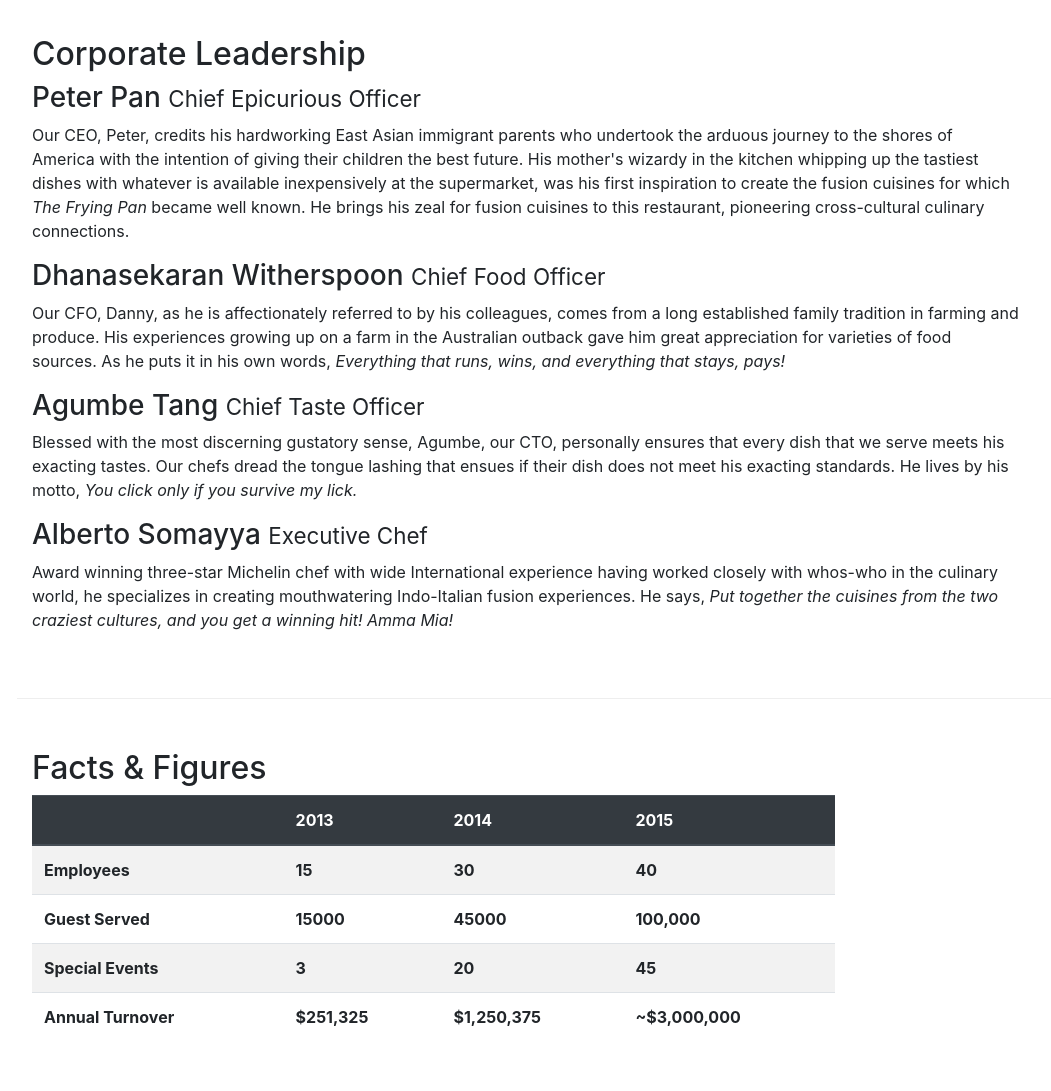
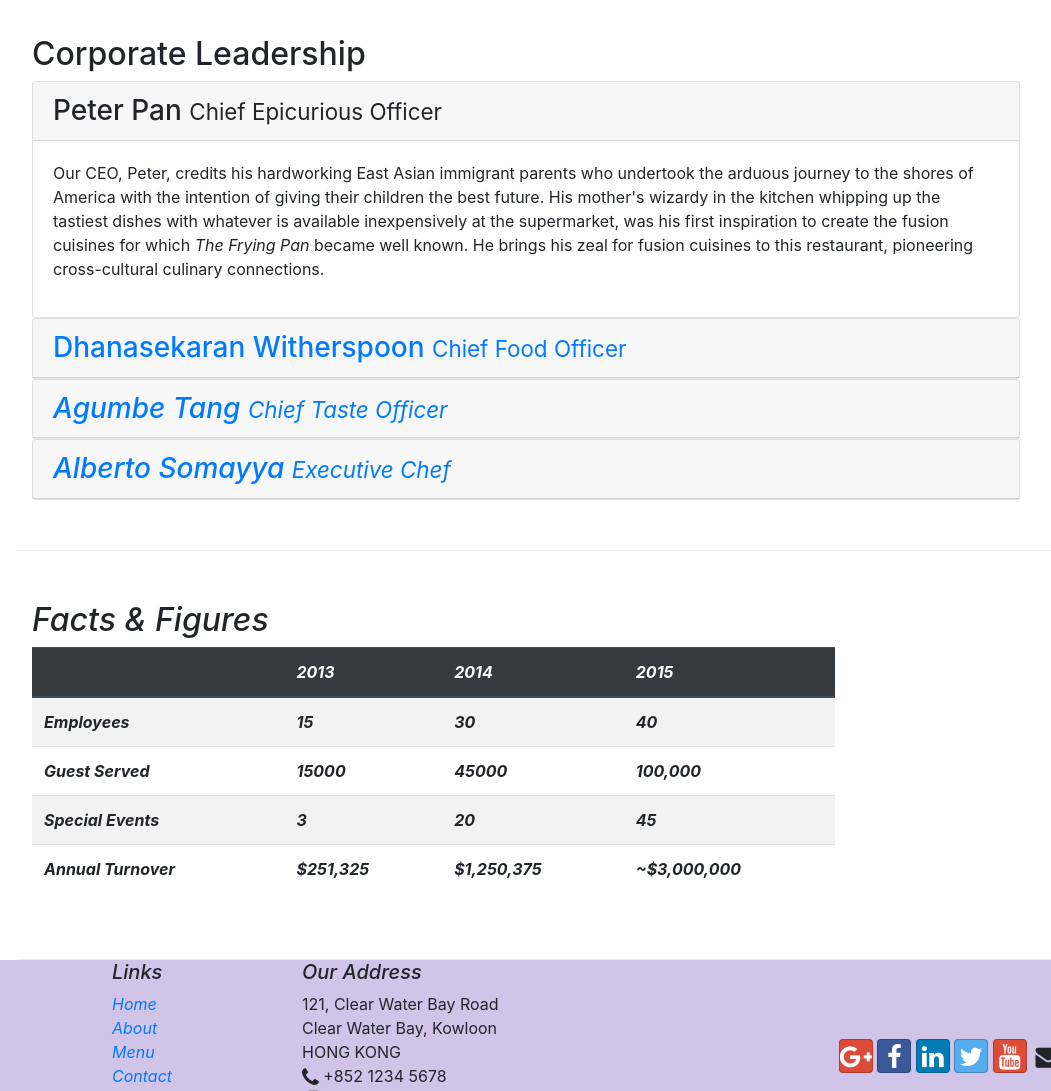
Before and after one commit to yashsuri99/boostrap-project, a website: page aboutus.html in a window 1280 px wide. Shown: the part 940-2031 px from the top of the page, without its empty margins (68-1119 px from the left). Drawn offline with nearby package versions, Linux system fonts and the light colour scheme.

Commit message:
tabs and accordion

```diff
--- a/aboutus.html
+++ b/aboutus.html
@@ -102,14 +102,64 @@
         <div class="row row-content align-item-center">
             <div class="col-md-11">
                 <h2>Corporate Leadership</h2>
-                <h3>Peter Pan <small>Chief Epicurious Officer</small></h3>
-                <p class="d-none d-sm-block">Our CEO, Peter, credits his hardworking East Asian immigrant parents who undertook the arduous journey to the shores of America with the intention of giving their children the best future. His mother's wizardy in the kitchen whipping up the tastiest dishes with whatever is available inexpensively at the supermarket, was his first inspiration to create the fusion cuisines for which <em>The Frying Pan</em> became well known. He brings his zeal for fusion cuisines to this restaurant, pioneering cross-cultural culinary connections.</p>
-                <h3>Dhanasekaran Witherspoon <small>Chief Food Officer</small></h3>
-                <p class="d-none d-sm-block">Our CFO, Danny, as he is affectionately referred to by his colleagues, comes from a long established family tradition in farming and produce. His experiences growing up on a farm in the Australian outback gave him great appreciation for varieties of food sources. As he puts it in his own words, <em>Everything that runs, wins, and everything that stays, pays!</em></p>
-                <h3>Agumbe Tang <small>Chief Taste Officer</small></h3>
-                <p class="d-none d-sm-block">Blessed with the most discerning gustatory sense, Agumbe, our CTO, personally ensures that every dish that we serve meets his exacting tastes. Our chefs dread the tongue lashing that ensues if their dish does not meet his exacting standards. He lives by his motto, <em>You click only if you survive my lick.</em></p>
-                <h3>Alberto Somayya <small>Executive Chef</small></h3>
-                <p class="d-none d-sm-block">Award winning three-star Michelin chef with wide International experience having worked closely with whos-who in the culinary world, he specializes in creating mouthwatering Indo-Italian fusion experiences. He says, <em>Put together the cuisines from the two craziest cultures, and you get a winning hit! Amma Mia!</em></p>
+
+                <div id="accordion">
+                    <div class="card">
+                        <div class="card-header" role="tab" id="peterhead">
+                            <h3 class="mb-0">
+                                <a data-toggle="collapse" data-target="#p">Peter Pan <small>Chief Epicurious Officer</a>
+                                </small>
+                            </h3>
+                        </div>
+                        <div class="collapse show" id="p" data-parent="#accordion">
+                            <div class="card-body">
+                                <p class="d-none d-sm-block">Our CEO, Peter, credits his hardworking East Asian immigrant parents who undertook the arduous journey to the shores of America with the intention of giving their children the best future. His mother's wizardy in the kitchen whipping up the tastiest dishes with whatever is available inexpensively at the supermarket, was his first inspiration to create the fusion cuisines for which <em>The Frying Pan</em> became well known. He brings his zeal for fusion cuisines to this restaurant, pioneering cross-cultural culinary connections.</p>
+                            </div>
+                        </div>
+                    </div>
+
+                    <div class="card">
+                        <div class="card-header" role="tab" id="dannyhead">
+                            <h3 class="mb-0">
+                                <a class="collapsed" data-toggle="collapse" data-target="#d">Dhanasekaran Witherspoon <small>Chief Food Officer</a>
+                                </small>
+                            </h3>
+                        </div>
+                        <div class="collapse" id="d" data-parent="#accordion">
+                            <div class="card-body">
+                                <p class="d-none d-sm-block">Our CFO, Danny, as he is affectionately referred to by his colleagues, comes from a long established family tradition in farming and produce. His experiences growing up on a farm in the Australian outback gave him great appreciation for varieties of food sources. As he puts it in his own words, <em>Everything that runs, wins, and everything that stays, pays!</p>
+                            </div>
+                        </div>
+                    </div>
+
+                    <div class="card">
+                        <div class="card-header" role="tab" id="agumbehead">
+                            <h3 class="mb-0">
+                                <a class="collapsed" data-toggle="collapse" data-target="#a">Agumbe Tang <small>Chief Taste Officer</a>
+                                </small>
+                            </h3>
+                        </div>
+                        <div class="collapse" id="a" data-parent="#accordion">
+                            <div class="card-body">
+                                <p class="d-none d-sm-block">Blessed with the most discerning gustatory sense, Agumbe, our CTO, personally ensures that every dish that we serve meets his exacting tastes. Our chefs dread the tongue lashing that ensues if their dish does not meet his exacting standards. He lives by his motto, <em>You click only if you survive my lick.</p>
+                            </div>
+                        </div>
+                    </div>
+
+                    <div class="card">
+                        <div class="card-header" role="tab" id="albertohead">
+                            <h3 class="mb-0">
+                                <a class="collapsed" data-toggle="collapse" data-target="#al">Alberto Somayya <small>Executive Chef</a>
+                                </small>
+                            </h3>
+                        </div>
+                        <div class="collapse" id="al" data-parent="#accordion">
+                            <div class="card-body">
+                                <p class="d-none d-sm-block">Award winning three-star Michelin chef with wide International experience having worked closely with whos-who in the culinary world, he specializes in creating mouthwatering Indo-Italian fusion experiences. He says, <em>Put together the cuisines from the two craziest cultures, and you get a winning hit! Amma Mia!</p>
+                            </div>
+                        </div>
+                    </div>
+                </div>
             </div>
        </div>
        <div class="row row-content">
@@ -200,6 +250,8 @@
            </div>
         </div>
     </footer>
+    <script src="https://ajax.googleapis.com/ajax/libs/jquery/2.1.1/jquery.min.js"></script>
+    <script src="https://maxcdn.bootstrapcdn.com/bootstrap/3.2.0/js/bootstrap.min.js"></script>
 
 </body>
 
--- a/css/styles.css
+++ b/css/styles.css
@@ -26,7 +26,6 @@
     font-size: 80%;
     margin: 0px;
     color: #0f0f0f;
-
 }
 
 .body{
@@ -36,5 +35,11 @@
 
 .navbar-dark{
     background-color: #512DA8;
+}
 
+.tab-content{
+    border-left: 1px solid #ddd;
+    border-right: 1px solid #ddd;
+    border-bottom: 1px solid #ddd;
+    padding: 10px;
 }
```
Also changed, not shown: index.html (+1 -1 lines).
